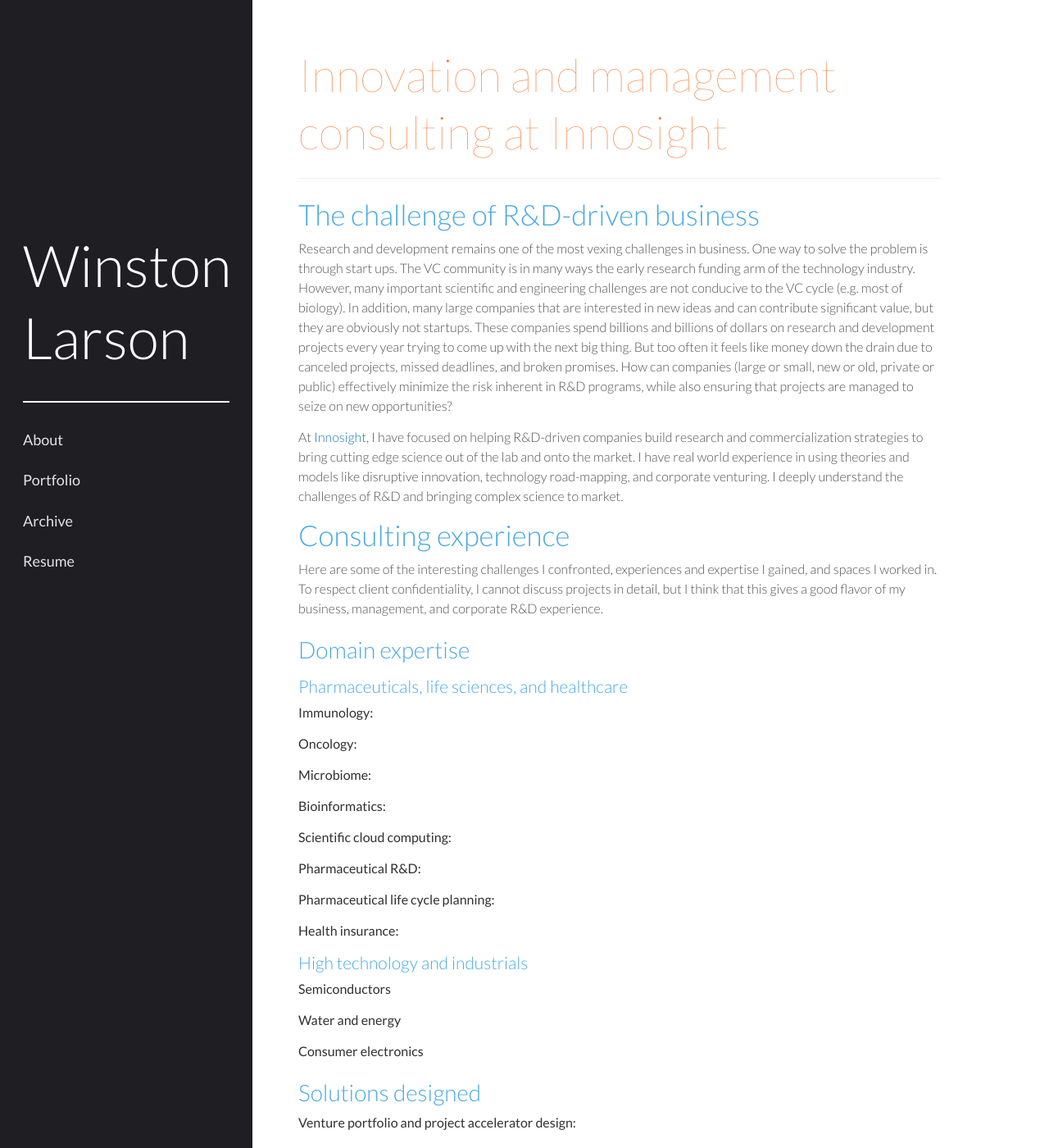
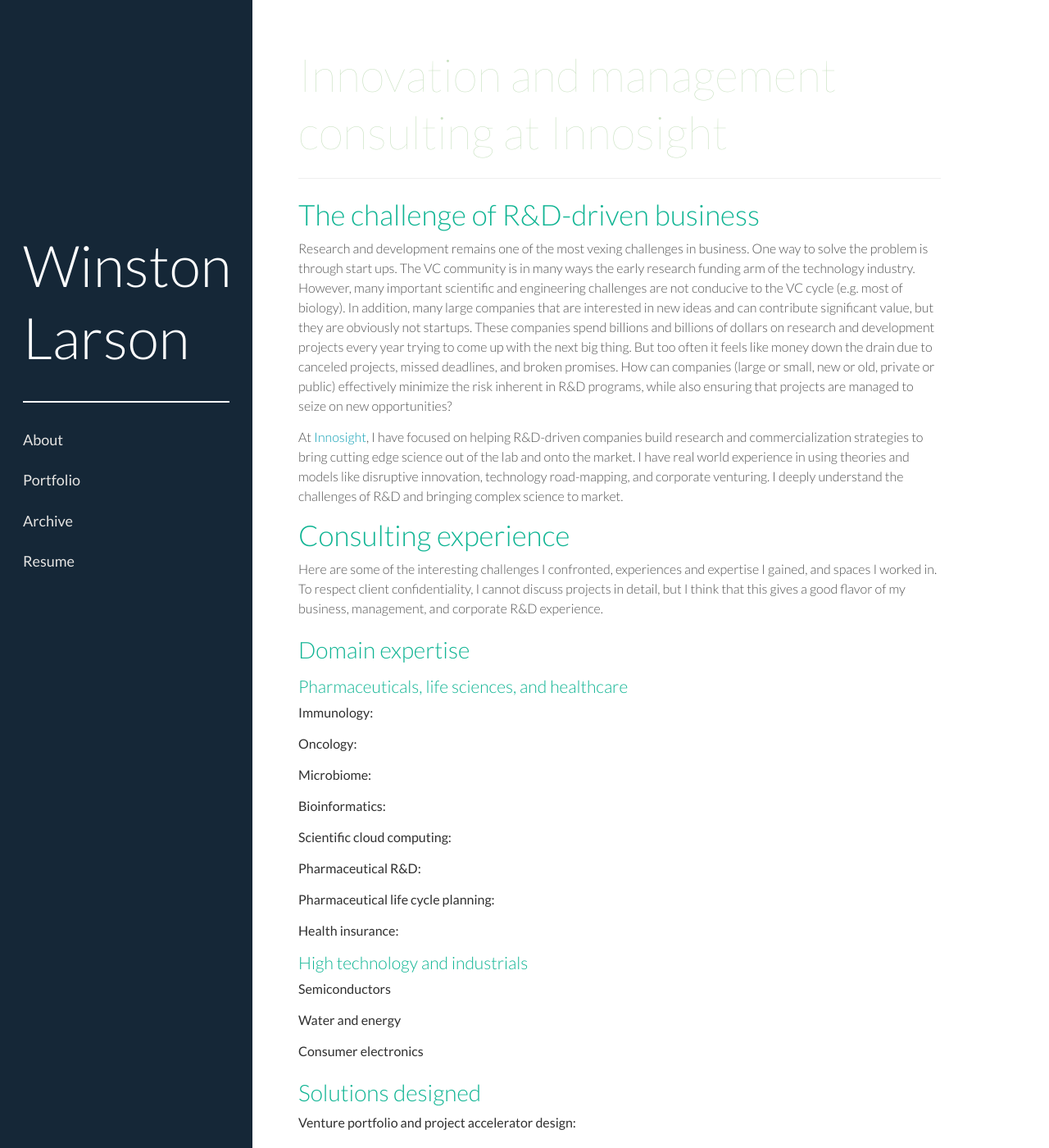
Before and after one commit to winstonlarson/old_website, a Jekyll site: the page built from innosight.md, in a window 1280 px wide and 1400 px high. Shown: the whole window at 82% size. Built offline with Jekyll 4.4.1, drawn with Linux system fonts in a browser that asks for light colours; some web fonts are replaced.

Commit message:
color upgrade

```diff
--- a/public/css/hyde.css
+++ b/public/css/hyde.css
@@ -60,7 +60,7 @@ html {
   padding: 2rem 1rem;
   color: rgba(255,255,255,.5);
   /*background: #FAFAFA; /*linear-gradient(to right, #1F45FC, #52B3EE);*/
-  background-color: #1E1E23;
+  background-color: #152737;
 }
 @media (min-width: 48em) {
   .sidebar {
--- a/public/css/poole.css
+++ b/public/css/poole.css
@@ -68,7 +68,7 @@ body {
 a, h1, h2, h3, h4, h5, h6, .page-title,
 .post-title,
 .post-title a {
-  color: #F87431;/*1677B2*/
+  color: #C9E1C1;/*1677B2*/
 }
 
 a.page-title:hover {
@@ -78,7 +78,7 @@ a.page-title:hover {
 /* No `:visited` state is required by default (browsers will use `a`) */
 a {
   text-decoration: none;
-  color: #1677B2;
+  color: #0F9FB4;
 }
 a strong {
   color: inherit;
@@ -96,7 +96,7 @@ h1, h2, h3, h4, h5, h6 {
   font-weight: 300;
   line-height: 1.25;
   text-rendering: optimizeLegibility;
-  color: #48A9E4; /*8A949A;*/
+  color: #0FB493; /*8A949A;*/
 }
 h1 {
   font-size: 3.25rem;
```
